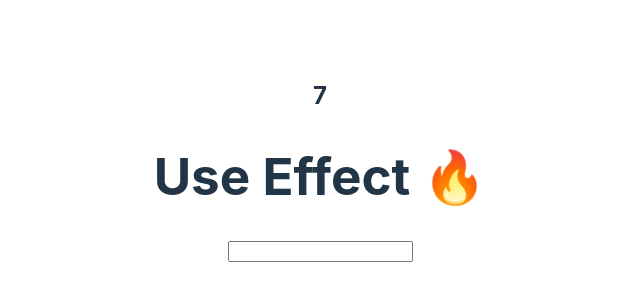
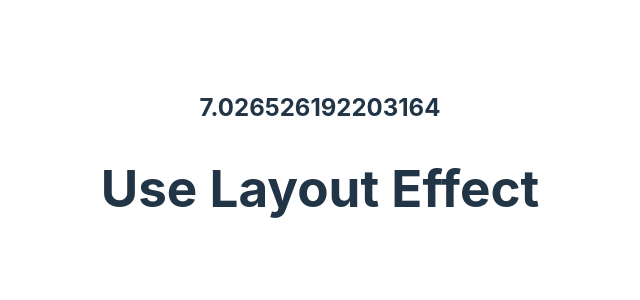
Before and after one commit to dattaaniket7/react-hooks, a React (Vite) app: page / in a window 1280 px wide. Shown: the part 240-540 px from the top of the page, without its empty margins (320-960 px from the left). Built offline with nearby package versions, Linux system fonts and the light colour scheme.

Commit message:
uselayoutEffect

```diff
--- a/src/App.tsx
+++ b/src/App.tsx
@@ -1,24 +1,23 @@
-import { useState, useEffect } from "react";
+import { useState, useEffect, useLayoutEffect } from "react";
 import "./App.css";
 
 function App() {
-  const [input, setInput] = useState("");
   const [counter, setCounter] = useState(0);
 
-  useEffect(() => {
-    const incrementor = setInterval(() => {
-      setCounter((prevCounter) => prevCounter + 1);
-    }, 1000);
-
-    return () => clearInterval(incrementor);
+  useLayoutEffect(() => {
+    function test() {
+      if (counter === 0) {
+        setCounter(Math.random() * 200);
+      }
+    }
+    test();
   }, [counter]);
 
   return (
     <>
       <div>
         <h2>{counter}</h2>
-        <h1 onClick={() => setCounter(prevCounter + 1)}>Use Effect 🔥</h1>
-        <input onChange={(e) => setInput(e.target.value)} type="text" />
+        <h1 onClick={() => setCounter(0)}>Use Layout Effect</h1>
       </div>
     </>
   );
```
